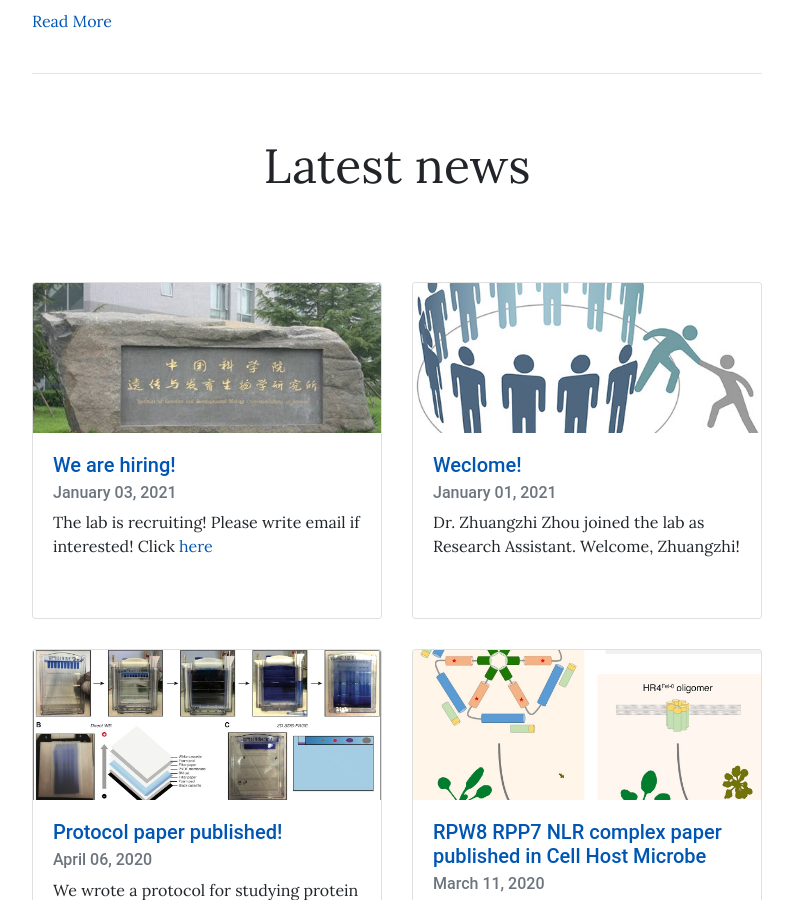
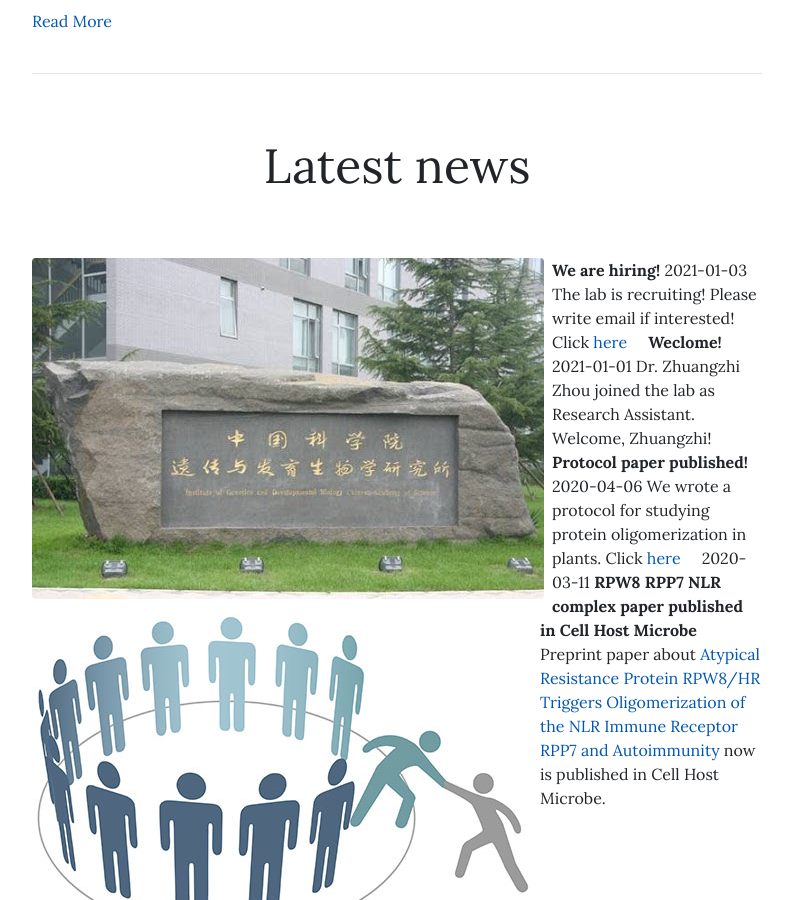
Before and after one commit to leili-plantmicrobe/leili-plantmicrobe.github.io, a Jekyll site: the page built from pages/home.md, in a window 1280 px wide and 900 px high, scrolled down 759 px. Shown: the whole window, without its empty margins (243-1036 px from the left). Built offline with Jekyll 4.4.1, drawn with Linux system fonts in a browser that asks for light colours.

Commit message:
Update home.md

```diff
--- a/pages/home.md
+++ b/pages/home.md
@@ -36,3 +36,28 @@ Latest news
 </p>
 &nbsp;
 &nbsp;
+
+![hiring](/assets/img/hiring.jpg){: .rounded .float-left}
+**We are hiring!**
+2021-01-03
+The lab is recruiting! Please write email if interested!
+Click [here](/join/)
+&nbsp;
+&nbsp;
+![zhuangzhi](/assets/img/join.png){: .rounded .float-left}
+**Weclome!**
+2021-01-01
+Dr. Zhuangzhi Zhou joined the lab as Research Assistant. Welcome, Zhuangzhi!
+&nbsp;
+&nbsp;
+![bupage1](/assets/img/bupage.jpg){: .rounded .float-left}
+**Protocol paper published!**
+2020-04-06
+We wrote a protocol for studying protein oligomerization in plants.
+Click [here](https://currentprotocols.onlinelibrary.wiley.com/doi/full/10.1002/cppb.20107)
+&nbsp;
+&nbsp;
+![rpp7](/assets/img/rpp7.jpg){: .rounded .float-left}
+2020-03-11
+**RPW8 RPP7 NLR complex paper published in Cell Host Microbe**
+Preprint paper about [Atypical Resistance Protein RPW8/HR Triggers Oligomerization of the NLR Immune Receptor RPP7 and Autoimmunity](https://www.sciencedirect.com/science/article/abs/pii/S1931312820300512?via%3Dihub) now is published in Cell Host Microbe.
```
